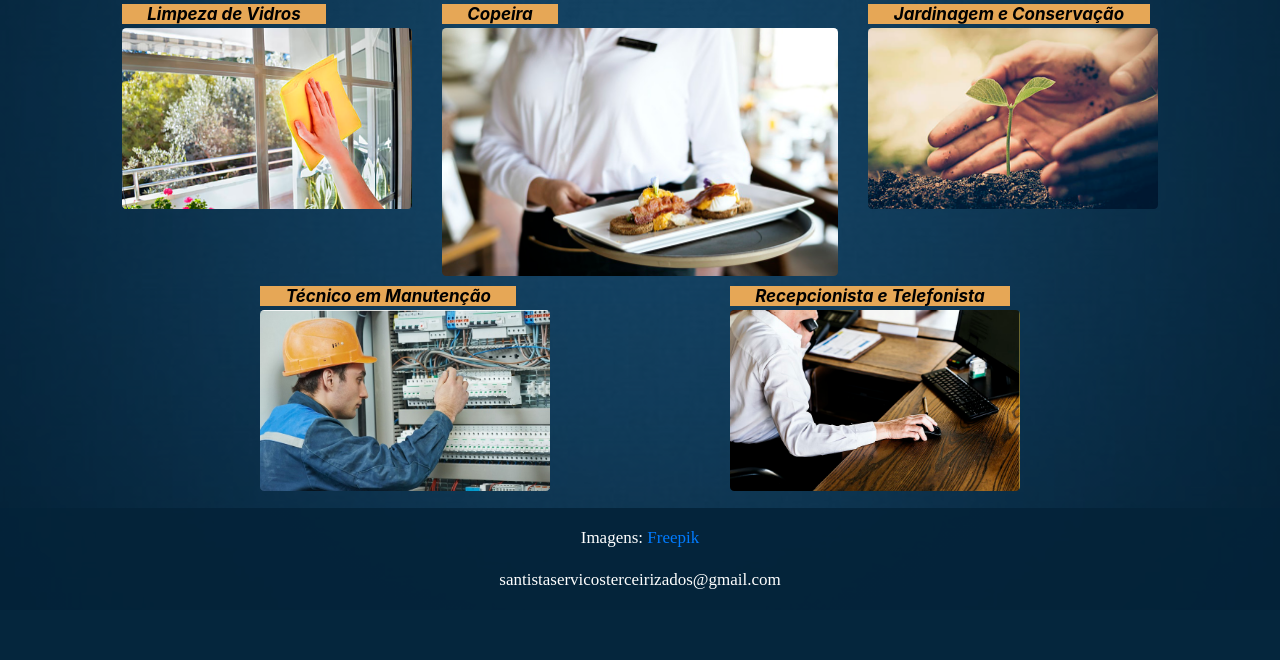
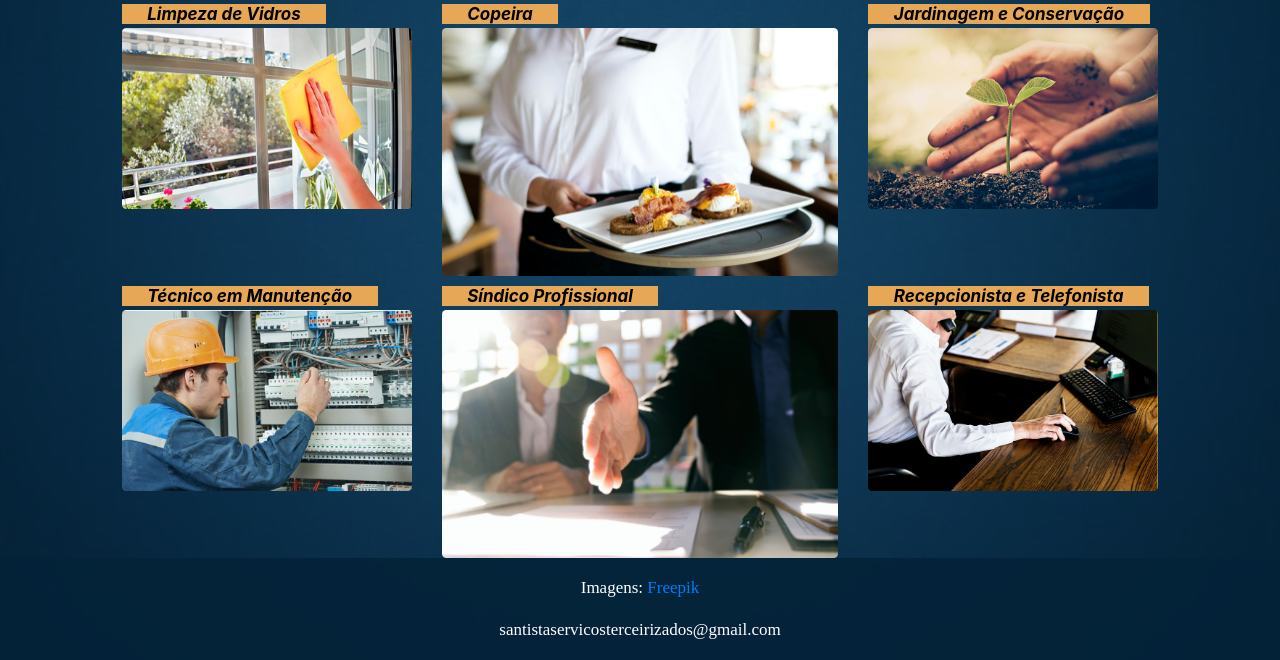
Before and after one commit to ApenasGuil/santistaservicos, a PHP site: page /servicos in a window 1280 px wide. Shown: the part 1661-2321 px from the top of the page. Before the commit the page ends 2250 px from the top, so only its background shows below. Run offline with PHP 8.4, Linux system fonts and the light colour scheme.

Commit message:
add sindico

```diff
--- a/servicos.php
+++ b/servicos.php
@@ -200,20 +200,22 @@
             <div class="offset-md-1"></div>
         </div>
 
-        <div class="row d-flex justify-content-around mb-3">
-            <div class="offset-md-2"></div>
+        <div class="row d-flex justify-content-around">
+            <div class="offset-md-1"></div>
             <div class="col-md-3 mt-2 mt-sm-2">
                 <i class="card-text bgcar px-4">Técnico em Manutenção</i>
                 <img src="img/tecnico8x5.jpg" class="img-fluid rounded" alt="">
             </div>
-            <div class="offset-md-1"></div>
+            <div class="col-md-4 mt-2 mt-sm-2">
+                <i class="card-text bgcar px-4">Síndico Profissional</i>
+                <img src="img/Sindico8x5.png" class="img-fluid rounded" alt="">
+            </div>
             <div class="col-md-3 mt-2 mt-sm-2">
                 <i class="card-text bgcar px-4">Recepcionista e Telefonista</i>
                 <img src="img/Recepcionista8x5.png" class="img-fluid rounded" alt="">
             </div>
-            <div class="offset-md-2"></div>
+            <div class="offset-md-1"></div>
         </div>
-
     </div>
     <footer class="rodape text-center text-white">
         <div class="text-center p-3">
```
Also changed, not shown: img/Sindico8x5.png (added).
